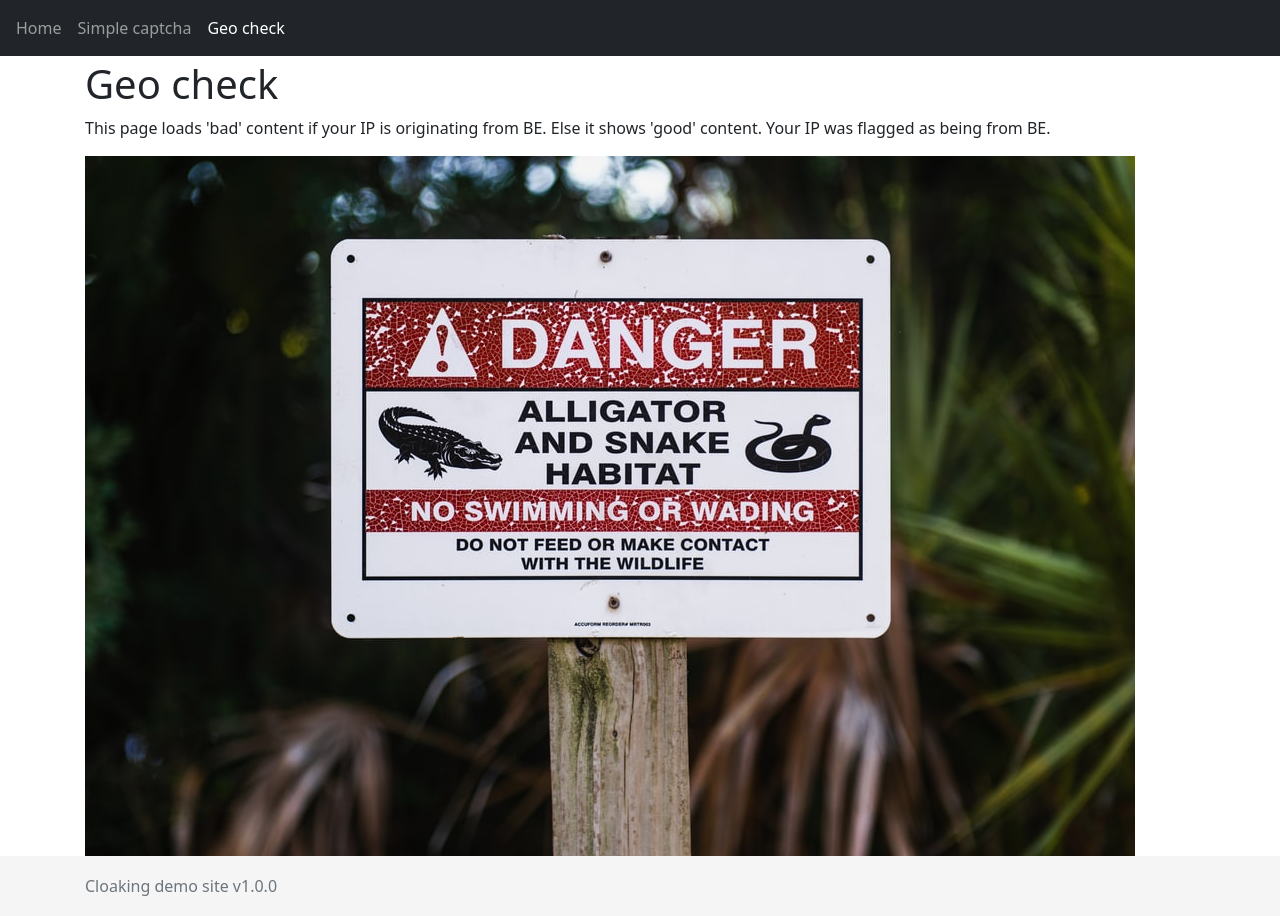
After one commit to Wachizungu/cloakingDemoSite, a Django app: page /cloakingsite/geocheck in a window 1280 px wide. The commit adds this page. Run offline with Django 3.2, Linux system fonts and the light colour scheme; some libraries are stand-ins or nearby versions.

Commit message:
Added geo_check

```diff
--- a/cloakingDemoSite/settings.py
+++ b/cloakingDemoSite/settings.py
@@ -37,6 +37,7 @@ INSTALLED_APPS = [
     'django.contrib.messages',
     'django.contrib.staticfiles',
     'cloakingSite.apps.CloakingsiteConfig',
+    'django.contrib.gis.geoip2',
     'captcha',
 ]
 
@@ -125,3 +126,5 @@ STATICFILES_DIRS = (os.path.join('static'),)
 # https://docs.djangoproject.com/en/3.2/ref/settings/#default-auto-field
 
 DEFAULT_AUTO_FIELD = 'django.db.models.BigAutoField'
+
+GEOIP_PATH = os.path.join('geodata')
--- a/cloakingSite/templates/cloakingSite/base.html
+++ b/cloakingSite/templates/cloakingSite/base.html
@@ -29,7 +29,12 @@
                         <a class="nav-link{% if nbar == 'home' %} active{% endif %}" href="/cloakingsite">Home</a>
                     </li>
                     <li class="nav-item">
-                    <a class="nav-link{% if nbar == 'simple_captcha' %} active{% endif %}" href="/cloakingsite/simplecaptcha">Simple captcha</a>
+                        <a class="nav-link{% if nbar == 'simple_captcha' %} active{% endif %}"
+                           href="/cloakingsite/simplecaptcha">Simple captcha</a>
+                    </li>
+                    <li class="nav-item">
+                        <a class="nav-link{% if nbar == 'geo_check' %} active{% endif %}"
+                           href="/cloakingsite/geocheck">Geo check</a>
                     </li>
                 </ul>
             </div>
--- /dev/null
+++ b/cloakingSite/templates/cloakingSite/geo_check.html
@@ -0,0 +1,13 @@
+{% extends "cloakingSite/base.html" %}
+{% load static %}
+{% block title %}Geo check{% endblock %}
+{% block content %}
+    <h1>Geo check</h1>
+    <p>This page loads 'bad' content if your IP is originating from BE. Else it shows 'good' content. Your IP was flagged as being from {{ country_code }}.</p>
+    {% if geo_check_passed %}
+        <img src="{% static "images/danger.jpg" %}" class="img-fluid" alt="Responsive image">
+    {% else %}
+        <img src="{% static "images/capybara.jpg" %}" class="img-fluid" alt="Responsive image">
+    {% endif %}
+
+{% endblock %}
--- a/cloakingSite/urls.py
+++ b/cloakingSite/urls.py
@@ -5,4 +5,5 @@ app_name = 'blog'
 urlpatterns = [
     path('', views.home, name='cloakingSite_home'),
     path('simplecaptcha', views.simple_captcha, name='cloakingSite_simple_captcha'),
+    path('geocheck', views.geo_check, name='cloakingSite_geo_check'),
 ]
--- a/cloakingSite/views.py
+++ b/cloakingSite/views.py
@@ -2,6 +2,7 @@ from django.http import HttpResponse
 from django.template import loader
 from django.shortcuts import render, redirect
 from .forms import CaptchaTestForm
+from django.contrib.gis.geoip2 import GeoIP2
 
 
 def home(request):
@@ -23,4 +24,26 @@ def simple_captcha(request):
     else:
         form = CaptchaTestForm()
 
-    return render(request, 'cloakingSite/simpleCaptcha.html', {'form': form, 'captcha_passed': captcha_passed, 'nbar': 'simple_captcha'})
+    return render(request, 'cloakingSite/simpleCaptcha.html',
+                  {'form': form, 'captcha_passed': captcha_passed, 'nbar': 'simple_captcha'})
+
+
+def geo_check(request):
+    x_forwarded_for = request.META.get('HTTP_X_FORWARDED_FOR')
+    if x_forwarded_for:
+        ip = x_forwarded_for.split(',')[0]
+    else:
+        ip = request.META.get('REMOTE_ADDR')
+    if ip == '127.0.0.1':
+        country_code = "BE"
+    else:
+        g = GeoIP2()
+        country_code = g.country(ip)['country_code']
+
+    if country_code == "BE":
+        geo_check_passed = True
+    else:
+        geo_check_passed = False
+
+    return render(request, 'cloakingSite/geo_check.html',
+                  {'geo_check_passed': geo_check_passed, 'country_code': country_code, 'nbar': 'geo_check'})
```
Also changed, not shown: 2 other files. Lines whose indentation alone changed are shown as unchanged.
